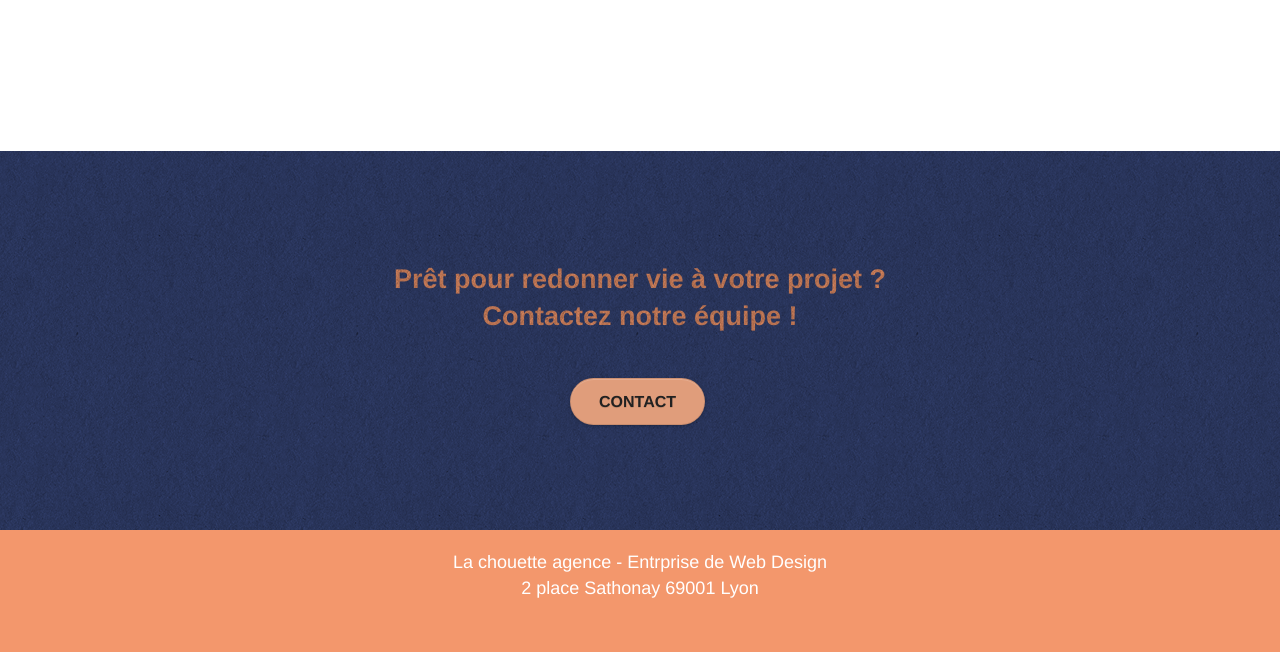
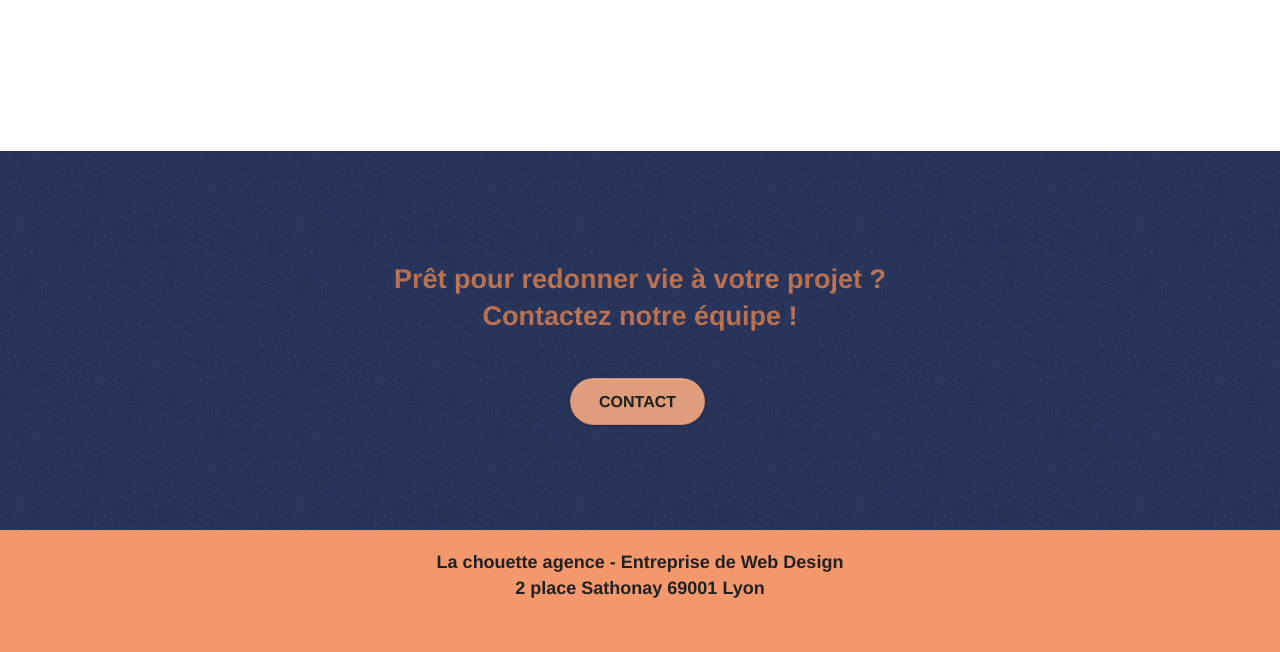
Before and after one commit to fathiachatouani/FathiaChatouani_4_10052021, a plain HTML site: page index.html in a window 1280 px wide. Shown: the part 3442-4094 px from the top of the page. Drawn offline with Linux system fonts and the light colour scheme.

Commit message:
fix contraste footer

```diff
--- a/css/style.css
+++ b/css/style.css
@@ -740,8 +740,9 @@ h4 {
 }
 
 .white {
-    color: #FFFFFF!important;
+    color: #212121!important;
     font-size: 18px;
+    font-weight: 700;
     margin-bottom: 53px;
 }
 
--- a/index.html
+++ b/index.html
@@ -243,7 +243,7 @@
 		<div class="row">
 			<div class="col-sm-12">
 				<p class="text-center white">
-					La chouette agence - Entrprise de Web Design<br>
+					La chouette agence - Entreprise de Web Design<br>
 					2 place Sathonay 69001 Lyon<br>
 				</p>
 				<div class="row row-no-gutters social">
```
